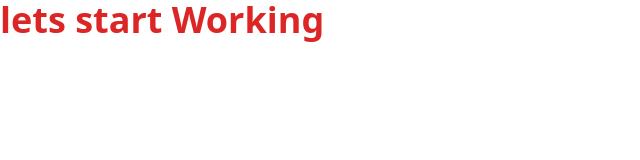
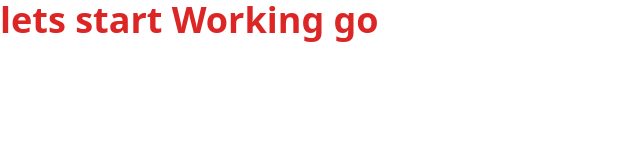
Before and after one commit to himanshuverma13/food-skill, a React (Create React App) app: page / in a window 1280 px wide. Shown: the top 160 px of the page, without its empty margins (0-640 px from the left). Built offline with nearby package versions, Linux system fonts and the light colour scheme.

Commit message:
himanshudev

```diff
--- a/src/App.js
+++ b/src/App.js
@@ -6,7 +6,7 @@ function App() {
     <>
     <div className='flex'>
     <h1 className="text-4xl font-bold text-red-600">
-         lets start Working
+         lets start Working go
       </h1>
 
     </div>
```
